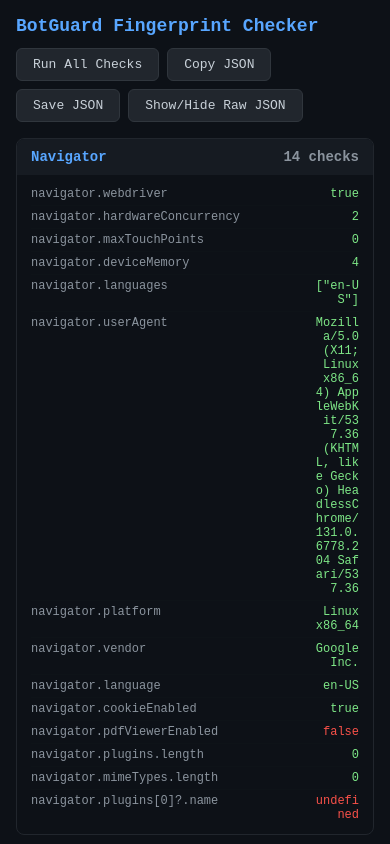
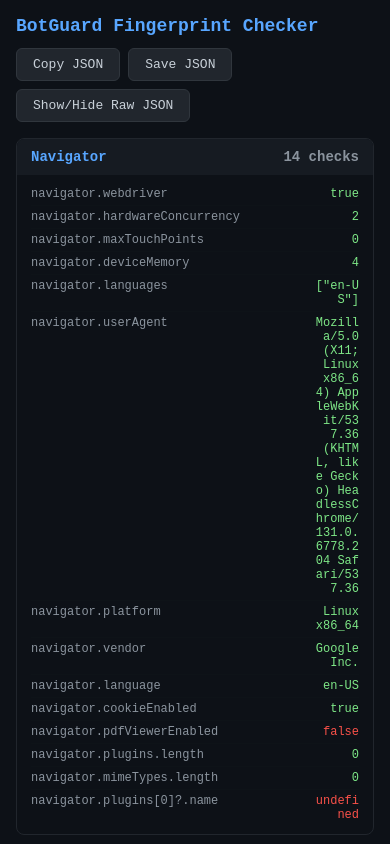
Before and after one commit to kaisa-kucherenko/test, a plain HTML site: page index.html in a window 390 px wide. Shown: the top 844 px of the page. Drawn offline with Linux system fonts and the light colour scheme.

Commit message:
Refactor user agent data collection and UI updates

```diff
--- a/index.html
+++ b/index.html
@@ -28,28 +28,26 @@
   #json-output { background: #161b22; border: 1px solid #30363d; border-radius: 8px; padding: 14px;
                  font-size: 11px; max-height: 400px; overflow: auto; white-space: pre-wrap; word-break: break-all;
                  display: none; margin-top: 12px; }
-  .badge { font-size: 10px; padding: 2px 6px; border-radius: 10px; margin-left: 8px; }
-  .badge-ok { background: #23883626; color: #7ee787; }
-  .badge-warn { background: #9e6a0326; color: #f0883e; }
-  .badge-fail { background: #f8514926; color: #f85149; }
 </style>
 </head>
 <body>
 <h1>BotGuard Fingerprint Checker</h1>
 <div class="controls">
-  <button onclick="runAll()">Run All Checks</button>
   <button onclick="copyJSON()">Copy JSON</button>
   <button onclick="saveJSON()">Save JSON</button>
   <button onclick="toggleRaw()">Show/Hide Raw JSON</button>
 </div>
 <div id="results"></div>
 <div id="json-output"></div>
+<!-- programmatic access: document.getElementById('fingerprint-json').textContent -->
+<div id="fingerprint-json" style="display:none"></div>
 
 <script>
 const fp = {};
 
-function safe(fn) { try { return fn(); } catch(e) { return `ERROR: ${e.message}`; } }
+function safe(fn) { try { return fn(); } catch(e) { return 'ERROR: ' + e.message; } }
 
+// ── 1. Navigator ──
 function collectNavigator() {
   const n = navigator;
   return {
@@ -70,6 +68,18 @@ function collectNavigator() {
   };
 }
 
+// ── 2. User-Agent Data ──
+function collectUserAgentData() {
+  const ua = navigator.userAgentData;
+  return {
+    'navigator.userAgentData exists': safe(() => !!ua),
+    'userAgentData.mobile': safe(() => ua?.mobile),
+    'userAgentData.platform': safe(() => ua?.platform),
+    'userAgentData.brands': safe(() => JSON.stringify(ua?.brands)),
+  };
+}
+
+// ── 3. Screen & Window ──
 function collectScreen() {
   return {
     'screen.width': safe(() => screen.width),
@@ -87,9 +97,11 @@ function collectScreen() {
     'window.devicePixelRatio': safe(() => window.devicePixelRatio),
     'window.screenX': safe(() => window.screenX),
     'window.screenY': safe(() => window.screenY),
+    'window.self === window': safe(() => window.self === window),
   };
 }
 
+// ── 4. Performance & Timing ──
 function collectPerformance() {
   const nav = performance.getEntriesByType('navigation')[0] || {};
   return {
@@ -107,6 +119,7 @@ function collectPerformance() {
   };
 }
 
+// ── 5. Connection / Network ──
 function collectConnection() {
   const c = navigator.connection;
   return {
@@ -118,13 +131,14 @@ function collectConnection() {
     'connection.type': safe(() => c?.type),
     'connection.constructor.name': safe(() => c?.constructor?.name),
     'connection instanceof NetworkInformation': safe(() => c instanceof NetworkInformation),
-    'Object.getOwnPropertyDescriptor(Navigator.prototype, "connection")': safe(() => {
+    'connection getter location': safe(() => {
       const d = Object.getOwnPropertyDescriptor(Navigator.prototype, 'connection');
-      return d ? `{get: ${typeof d.get}, configurable: ${d.configurable}}` : 'undefined';
+      return d ? 'prototype' : (Object.getOwnPropertyDescriptor(navigator, 'connection') ? 'instance' : 'none');
     }),
   };
 }
 
+// ── 6. Chrome & History ──
 function collectChrome() {
   return {
     'window.chrome': safe(() => typeof window.chrome),
@@ -134,20 +148,24 @@ function collectChrome() {
     'chrome.csi()': safe(() => JSON.stringify(window.chrome?.csi?.())),
     'history.length': safe(() => history.length),
     'window.isSecureContext': safe(() => window.isSecureContext),
+    'window.trustedTypes': safe(() => typeof window.trustedTypes),
+    'trustedTypes.emptyHTML': safe(() => typeof window.trustedTypes?.emptyHTML),
   };
 }
 
+// ── 7. Automation Markers ──
 function collectAutomation() {
   return {
     'navigator.webdriver': safe(() => navigator.webdriver),
-    'Navigator.prototype.webdriver descriptor': safe(() => {
+    'Navigator.prototype webdriver getter': safe(() => {
       const d = Object.getOwnPropertyDescriptor(Navigator.prototype, 'webdriver');
-      return d ? `{get: ${typeof d.get}, configurable: ${d.configurable}}` : 'undefined';
+      return d ? '{get: ' + typeof d.get + ', configurable: ' + d.configurable + '}' : 'undefined';
     }),
     'window.webdriver': safe(() => window.webdriver),
     'document.__webdriver_script_fn': safe(() => document.__webdriver_script_fn),
     'document.$cdc_asdjflasutopfhvcZLmcfl_': safe(() => document.$cdc_asdjflasutopfhvcZLmcfl_),
     'document.$wdc_': safe(() => document.$wdc_),
+    'documentElement.hasAttribute("webdriver")': safe(() => document.documentElement.hasAttribute('webdriver')),
     'window.domAutomationController': safe(() => window.domAutomationController),
     'window.callPhantom': safe(() => window.callPhantom),
     'window.boundObject': safe(() => window.boundObject),
@@ -164,6 +182,63 @@ function collectAutomation() {
   };
 }
 
+// ── 8. Click Trust Test ──
+// BotGuard: createElement("a") → onclick=None → click() → PointerEvent.isTrusted
+function collectClickTrust() {
+  return new Promise(resolve => {
+    const a = document.createElement('a');
+    a.href = '#';
+    a.style.position = 'fixed'; a.style.left = '-9999px';
+    document.body.appendChild(a);
+    let trusted = null;
+    a.onclick = (e) => { trusted = e.isTrusted; e.preventDefault(); };
+    a.click();
+    document.body.removeChild(a);
+    resolve({ 'PointerEvent.isTrusted (programmatic click)': trusted });
+  });
+}
+
+// ── 9. Permissions.query ──
+// BotGuard: CALL Permissions.query({name:"notifications"}) every request
+async function collectPermissions() {
+  const result = {
+    'typeof Permissions': safe(() => typeof Permissions),
+    'typeof Permissions.prototype.query': safe(() => typeof Permissions.prototype?.query),
+  };
+  try {
+    const status = await navigator.permissions.query({name: 'notifications'});
+    result['Permissions.query({name:"notifications"})'] = status.state;
+  } catch(e) {
+    result['Permissions.query({name:"notifications"})'] = 'ERROR: ' + e.message;
+  }
+  return result;
+}
+
+// ── 10. iframe srcdoc cross-origin test ──
+// BotGuard: createElement("iframe") → srcdoc → contentWindow → check chrome on child
+function collectIframeTest() {
+  return new Promise(resolve => {
+    const result = {};
+    const iframe = document.createElement('iframe');
+    iframe.style.display = 'none';
+    if (window.trustedTypes?.emptyHTML !== undefined) {
+      iframe.srcdoc = window.trustedTypes.emptyHTML;
+    } else {
+      iframe.srcdoc = '';
+    }
+    document.body.appendChild(iframe);
+    setTimeout(() => {
+      result['iframe.contentWindow exists'] = safe(() => !!iframe.contentWindow);
+      result['iframe.contentWindow.chrome'] = safe(() => typeof iframe.contentWindow?.chrome);
+      result['iframe.contentWindow.navigator.webdriver'] = safe(() => iframe.contentWindow?.navigator?.webdriver);
+      result['iframe.contentWindow.navigator.plugins.length'] = safe(() => iframe.contentWindow?.navigator?.plugins?.length);
+      document.body.removeChild(iframe);
+      resolve(result);
+    }, 100);
+  });
+}
+
+// ── 11. toString() Integrity ──
 function collectToString() {
   return {
     'Function.prototype.toString.toString()': safe(() => Function.prototype.toString.toString()),
@@ -175,6 +250,10 @@ function collectToString() {
       const d = Object.getOwnPropertyDescriptor(Navigator.prototype, 'plugins');
       return d?.get?.toString();
     }),
+    'navigator.mimeTypes getter toString': safe(() => {
+      const d = Object.getOwnPropertyDescriptor(Navigator.prototype, 'mimeTypes');
+      return d?.get?.toString();
+    }),
     'navigator.connection getter toString': safe(() => {
       const d = Object.getOwnPropertyDescriptor(Navigator.prototype, 'connection');
       return d?.get?.toString();
@@ -183,9 +262,18 @@ function collectToString() {
       const d = Object.getOwnPropertyDescriptor(Navigator.prototype, 'hardwareConcurrency');
       return d?.get?.toString();
     }),
+    'screen.width getter toString': safe(() => {
+      const d = Object.getOwnPropertyDescriptor(Screen.prototype, 'width');
+      return d?.get?.toString();
+    }),
+    'performance.memory getter toString': safe(() => {
+      const d = Object.getOwnPropertyDescriptor(Performance.prototype, 'memory');
+      return d?.get?.toString();
+    }),
   };
 }
 
+// ── 12. Plugins & Codecs ──
 function collectMediaCodecs() {
   const v = document.createElement('video');
   return {
@@ -197,86 +285,138 @@ function collectMediaCodecs() {
   };
 }
 
-function collectUserAgentData() {
-  const ua = navigator.userAgentData;
+// ── 13. Prototype Integrity ──
+function collectPrototypeIntegrity() {
   return {
-    'navigator.userAgentData exists': safe(() => !!ua),
-    'userAgentData.mobile': safe(() => ua?.mobile),
-    'userAgentData.platform': safe(() => ua?.platform),
-    'userAgentData.brands': safe(() => JSON.stringify(ua?.brands)),
+    'navigator.plugins instanceof PluginArray': safe(() => navigator.plugins instanceof PluginArray),
+    'navigator.mimeTypes instanceof MimeTypeArray': safe(() => navigator.mimeTypes instanceof MimeTypeArray),
+    'navigator.connection instanceof NetworkInformation': safe(() => navigator.connection instanceof NetworkInformation),
+    'Object.keys(navigator.plugins)': safe(() => JSON.stringify(Object.keys(navigator.plugins))),
+    'plugins getter location': safe(() => {
+      const d = Object.getOwnPropertyDescriptor(Navigator.prototype, 'plugins');
+      return d ? 'prototype' : (Object.getOwnPropertyDescriptor(navigator, 'plugins') ? 'instance' : 'none');
+    }),
+    'mimeTypes getter location': safe(() => {
+      const d = Object.getOwnPropertyDescriptor(Navigator.prototype, 'mimeTypes');
+      return d ? 'prototype' : (Object.getOwnPropertyDescriptor(navigator, 'mimeTypes') ? 'instance' : 'none');
+    }),
+    'connection.type own?': safe(() => {
+      const c = navigator.connection;
+      return c ? Object.hasOwn(c, 'type') : 'no connection';
+    }),
+    'connection.rtt own?': safe(() => {
+      const c = navigator.connection;
+      return c ? Object.hasOwn(c, 'rtt') : 'no connection';
+    }),
+    'screen.width own?': safe(() => Object.hasOwn(screen, 'width')),
+    'memory own on performance?': safe(() => Object.hasOwn(performance, 'memory')),
   };
 }
 
-function collectPermissions() {
-  return {
-    'Permissions exists': safe(() => typeof Permissions !== 'undefined'),
-    'Permissions.query': safe(() => typeof Permissions.prototype?.query),
-  };
-}
-
-function collectClickTrust() {
-  return new Promise(resolve => {
-    const a = document.createElement('a');
-    a.href = '#';
-    a.style.position = 'fixed'; a.style.left = '-9999px';
-    document.body.appendChild(a);
-
-    let trusted = null;
-    a.onclick = (e) => { trusted = e.isTrusted; e.preventDefault(); };
-    a.click();
-
-    document.body.removeChild(a);
-    resolve({ 'PointerEvent.isTrusted (programmatic click)': trusted });
-  });
-}
-
+// ── 14. API Presence (BotGuard random sampling) ──
 function collectAPIPresence() {
   const apis = [
+    // WebGPU
     'GPU','GPUDevice','GPUBuffer','GPUSupportedLimits','GPURenderPassEncoder',
-    'GPUCanvasContext','GPUAdapter','GPUTexture','GPUError',
-    'WGSLLanguageFeatures',
-    'XRSystem','XRSession','XRFrame','XRCamera',
-    'XRTransientInputHitTestSource','XRRigidTransform',
-    'USB','USBDevice','Serial','SerialPort',
-    'Bluetooth','BluetoothDevice','BluetoothRemoteGATTCharacteristic','BluetoothRemoteGATTService',
-    'MIDIAccess','MIDIInput','MIDIOutput',
+    'GPUCanvasContext','GPUAdapter','GPUTexture','GPUError','GPUQueue',
+    'GPUCommandEncoder','GPUShaderModule','GPURenderPipeline','GPUComputePipeline',
+    'GPUBindGroup','GPUBindGroupLayout','GPUPipelineLayout','GPUTextureView',
+    'GPURenderBundle','GPURenderBundleEncoder','GPUComputePassEncoder',
+    'GPUCommandBuffer','GPUQuerySet','GPUExternalTexture','GPUAdapterInfo',
+    'GPUDeviceLostInfo','GPUCompilationInfo','GPUCompilationMessage',
+    'GPUPipelineError','GPUUncapturedErrorEvent','GPUBufferUsage',
+    'GPUSupportedFeatures','WGSLLanguageFeatures',
+    // WebXR
+    'XRSystem','XRSession','XRFrame','XRCamera','XRSpace','XRReferenceSpace',
+    'XRBoundedReferenceSpace','XRView','XRViewerPose','XRViewport','XRPose',
+    'XRRigidTransform','XRRenderState','XRInputSource','XRInputSourceArray',
+    'XRHand','XRJointSpace','XRJointPose','XRHitTestSource',
+    'XRTransientInputHitTestSource','XRTransientInputHitTestResult','XRRay',
+    'XRLayer','XRWebGLLayer','XRWebGLBinding','XRDepthInformation',
+    'XRWebGLDepthInformation','XRCPUDepthInformation','XRAnchorSet',
+    'XRLightProbe','XRLightEstimate','XRDOMOverlayState',
+    'XRSessionEvent','XRInputSourceEvent','XRInputSourcesChangeEvent',
+    'XRReferenceSpaceEvent','XRVisibilityMaskChangeEvent',
+    // USB
+    'USB','USBDevice','USBConnectionEvent','USBAlternateInterface',
+    'USBConfiguration','USBInterface','USBEndpoint','USBInTransferResult',
+    'USBOutTransferResult','USBIsochronousInTransferResult',
+    'USBIsochronousOutTransferResult','USBIsochronousInTransferPacket',
+    'USBIsochronousOutTransferPacket',
+    // Serial
+    'Serial','SerialPort',
+    // Bluetooth
+    'Bluetooth','BluetoothDevice','BluetoothRemoteGATTCharacteristic',
+    'BluetoothRemoteGATTService','BluetoothRemoteGATTServer',
+    'BluetoothRemoteGATTDescriptor','BluetoothCharacteristicProperties',
+    // MIDI
+    'MIDIAccess','MIDIInput','MIDIOutput','MIDIInputMap','MIDIOutputMap',
+    'MIDIPort','MIDIMessageEvent','MIDIConnectionEvent',
+    // Presentation
     'Presentation','PresentationRequest','PresentationConnection',
-    'PaymentRequest','PaymentAddress','PaymentManager','PaymentRequestUpdateEvent',
+    'PresentationReceiver','PresentationAvailability',
+    'PresentationConnectionList','PresentationConnectionAvailableEvent',
+    // Payment
+    'PaymentRequest','PaymentResponse','PaymentAddress','PaymentManager',
+    'PaymentMethodChangeEvent','PaymentRequestUpdateEvent',
+    // Credentials
     'Credential','CredentialsContainer','PublicKeyCredential',
     'FederatedCredential','IdentityCredential','DigitalCredential',
+    'AuthenticatorAssertionResponse','AuthenticatorAttestationResponse',
+    // ServiceWorker / Cache
     'ServiceWorker','ServiceWorkerRegistration','ServiceWorkerContainer',
-    'CacheStorage','Cache','SubtleCrypto','CryptoKey',
+    'NavigationPreloadManager','CacheStorage','Cache',
+    // Crypto
+    'SubtleCrypto','CryptoKey',
+    // Clipboard
     'Clipboard','ClipboardItem','ClipboardChangeEvent',
-    'LockManager','Lock','StorageManager',
+    // Locks / Storage
+    'LockManager','Lock','StorageManager','StorageBucket','StorageBucketManager',
+    // Media
     'MediaDevices','MediaDeviceInfo',
-    'BarcodeDetector','ImageCapture','IdleDetector',
+    'AudioWorklet','AudioEncoder','AudioDecoder',
+    'VideoEncoder','VideoDecoder','ImageDecoder','ImageTrack','ImageTrackList',
+    'MediaKeys','MediaKeySession','MediaKeySystemAccess','MediaKeyStatusMap',
+    'ImageCapture','BarcodeDetector','IdleDetector','Worklet',
+    // FileSystem
     'FileSystemHandle','FileSystemFileHandle','FileSystemDirectoryHandle',
-    'WebTransport','WebTransportError',
+    'FileSystemWritableFileStream','FileSystemObserver',
+    // WebTransport
+    'WebTransport','WebTransportError','WebTransportDatagramDuplexStream',
+    'WebTransportBidirectionalStream',
+    // CookieStore
     'CookieStore','CookieStoreManager','CookieChangeEvent',
+    // Wake Lock / Pressure
     'WakeLockSentinel','PressureObserver','PressureRecord',
+    // Sensors
     'Sensor','SensorErrorEvent','Gyroscope','GravitySensor',
     'AbsoluteOrientationSensor','LinearAccelerationSensor','OrientationSensor',
+    // Battery / Motion
     'BatteryManager','DeviceMotionEvent','DeviceOrientationEvent',
     'DeviceMotionEventAcceleration',
+    // NFC
     'NDEFRecord','NDEFMessage','NDEFReadingEvent',
+    // Touch / Input
     'Touch','TouchList','ContactsManager','VirtualKeyboard',
     'Keyboard','KeyboardLayoutMap',
+    // Screen / Desktop
     'EyeDropper','ScreenDetails','ScreenDetailed',
+    // HID
     'HIDInputReportEvent',
-    'AudioWorklet','AudioEncoder','AudioDecoder',
-    'VideoEncoder','VideoDecoder','ImageDecoder',
-    'MediaKeys','MediaKeySession','MediaKeySystemAccess','MediaKeyStatusMap',
-    'Worklet','Notification','OffscreenCanvas',
-    'SpeechRecognition','SpeechSynthesisVoice',
-    'RTCPeerConnection','RTCDataChannel',
+    // Misc from V8 logs
+    'Notification','OffscreenCanvas',
+    'SpeechRecognition','SpeechSynthesisVoice','SpeechSynthesisEvent',
+    'RTCPeerConnection','RTCDataChannel','RTCIceTransport',
     'WebGL2RenderingContext','WebGLRenderingContext',
     'PerfTestReturnValue','Summarizer','NavigatorManagedData',
     'ProtectedAudience','FetchLaterResult','ContentIndex',
+    'CaptureController','CreateMonitor',
   ];
   const result = {};
   apis.forEach(name => {
     result[name] = safe(() => typeof window[name] !== 'undefined');
   });
+  // navigator.* entry points
   result['navigator.gpu'] = safe(() => 'gpu' in navigator);
   result['navigator.xr'] = safe(() => 'xr' in navigator);
   result['navigator.usb'] = safe(() => 'usb' in navigator);
@@ -292,7 +432,7 @@ function collectAPIPresence() {
   result['navigator.wakeLock'] = safe(() => 'wakeLock' in navigator);
   result['navigator.keyboard'] = safe(() => 'keyboard' in navigator);
   result['navigator.hid'] = safe(() => 'hid' in navigator);
-  result['navigator.midi (requestMIDIAccess)'] = safe(() => typeof navigator.requestMIDIAccess === 'function');
+  result['navigator.requestMIDIAccess'] = safe(() => typeof navigator.requestMIDIAccess === 'function');
   result['navigator.getBattery'] = safe(() => typeof navigator.getBattery === 'function');
   result['navigator.contacts'] = safe(() => 'contacts' in navigator);
   result['navigator.virtualKeyboard'] = safe(() => 'virtualKeyboard' in navigator);
@@ -305,44 +445,17 @@ function collectAPIPresence() {
   return result;
 }
 
-function collectPrototypeIntegrity() {
-  return {
-    'navigator.plugins instanceof PluginArray': safe(() => navigator.plugins instanceof PluginArray),
-    'navigator.mimeTypes instanceof MimeTypeArray': safe(() => navigator.mimeTypes instanceof MimeTypeArray),
-    'navigator.connection instanceof NetworkInformation': safe(() => navigator.connection instanceof NetworkInformation),
-    'Object.keys(navigator.plugins)': safe(() => JSON.stringify(Object.keys(navigator.plugins))),
-    'plugins getter on Navigator.prototype': safe(() => {
-      const d = Object.getOwnPropertyDescriptor(Navigator.prototype, 'plugins');
-      return d ? 'prototype' : (Object.getOwnPropertyDescriptor(navigator, 'plugins') ? 'instance' : 'none');
-    }),
-    'connection getter on Navigator.prototype': safe(() => {
-      const d = Object.getOwnPropertyDescriptor(Navigator.prototype, 'connection');
-      return d ? 'prototype' : (Object.getOwnPropertyDescriptor(navigator, 'connection') ? 'instance' : 'none');
-    }),
-    'connection.type own?': safe(() => {
-      const c = navigator.connection;
-      return c ? Object.hasOwn(c, 'type') : 'no connection';
-    }),
-    'connection.rtt own?': safe(() => {
-      const c = navigator.connection;
-      return c ? Object.hasOwn(c, 'rtt') : 'no connection';
-    }),
-  };
-}
-
+// ── Render ──
 function renderSection(title, data, container) {
   const section = document.createElement('div');
   section.className = 'section';
-
   const count = Object.keys(data).length;
   const header = document.createElement('div');
   header.className = 'section-header';
-  header.innerHTML = `${title} <span style="color:#8b949e">${count} checks</span>`;
-  header.onclick = () => body.style.display = body.style.display === 'none' ? '' : 'none';
-
+  header.innerHTML = title + ' <span style="color:#8b949e">' + count + ' checks</span>';
+  header.onclick = function() { body.style.display = body.style.display === 'none' ? '' : 'none'; };
   const body = document.createElement('div');
   body.className = 'section-body';
-
   for (const [k, v] of Object.entries(data)) {
     const row = document.createElement('div');
     row.className = 'row';
@@ -350,20 +463,25 @@ function renderSection(title, data, container) {
     let cls = 'val';
     if (v === false || v === undefined || v === null || (typeof v === 'string' && v.startsWith('ERROR'))) cls += ' fail';
     else if (v === true) cls += ' ok';
-    row.innerHTML = `<span class="key">${k}</span><span class="${cls}">${valStr}</span>`;
+    row.innerHTML = '<span class="key">' + k + '</span><span class="' + cls + '">' + valStr + '</span>';
     body.appendChild(row);
   }
-
   section.appendChild(header);
   section.appendChild(body);
   container.appendChild(section);
 }
 
+// ── Main ──
 async function runAll() {
   const container = document.getElementById('results');
   container.innerHTML = '';
 
-  const clickTrust = await collectClickTrust();
+  // async collectors
+  const [clickTrust, permissions, iframeTest] = await Promise.all([
+    collectClickTrust(),
+    collectPermissions(),
+    collectIframeTest(),
+  ]);
 
   const sections = [
     ['Navigator', collectNavigator()],
@@ -374,12 +492,15 @@ async function runAll() {
     ['Chrome & History', collectChrome()],
     ['Automation Markers', collectAutomation()],
     ['Click Trust Test', clickTrust],
+    ['Permissions', permissions],
+    ['iframe Cross-Origin Test', iframeTest],
     ['toString() Integrity', collectToString()],
     ['Plugins & Codecs', collectMediaCodecs()],
     ['Prototype Integrity', collectPrototypeIntegrity()],
     ['API Presence (BotGuard sampling)', collectAPIPresence()],
   ];
 
+  // reset fp
   Object.keys(fp).forEach(k => delete fp[k]);
 
   for (const [title, data] of sections) {
@@ -391,12 +512,14 @@ async function runAll() {
   fp._url = location.href;
   fp._userAgent = navigator.userAgent;
 
+  // fill both outputs
   document.getElementById('json-output').textContent = JSON.stringify(fp, null, 2);
+  document.getElementById('fingerprint-json').textContent = JSON.stringify(fp);
 }
 
 function copyJSON() {
   const text = JSON.stringify(fp, null, 2);
-  navigator.clipboard.writeText(text).then(() => alert('Copied!')).catch(() => {
+  navigator.clipboard.writeText(text).then(function() { alert('Copied!'); }).catch(function() {
     const ta = document.createElement('textarea');
     ta.value = text; document.body.appendChild(ta); ta.select();
     document.execCommand('copy'); document.body.removeChild(ta);
@@ -408,7 +531,7 @@ function saveJSON() {
   const blob = new Blob([JSON.stringify(fp, null, 2)], {type: 'application/json'});
   const a = document.createElement('a');
   a.href = URL.createObjectURL(blob);
-  a.download = `fingerprint_${Date.now()}.json`;
+  a.download = 'fingerprint_' + Date.now() + '.json';
   a.click();
 }
 
@@ -417,17 +540,8 @@ function toggleRaw() {
   el.style.display = el.style.display === 'none' ? 'block' : 'none';
 }
 
-// Auto-run
+// auto-run on page load
 runAll();
-</script>
-
-<div id="fingerprint-json" style="display:none"></div>
-<script>
-  // Keep #fingerprint-json updated for programmatic access
-  const observer = new MutationObserver(() => {
-    document.getElementById('fingerprint-json').textContent = JSON.stringify(fp);
-  });
-  observer.observe(document.getElementById('results'), {childList: true, subtree: true});
 </script>
 </body>
 </html>
```
